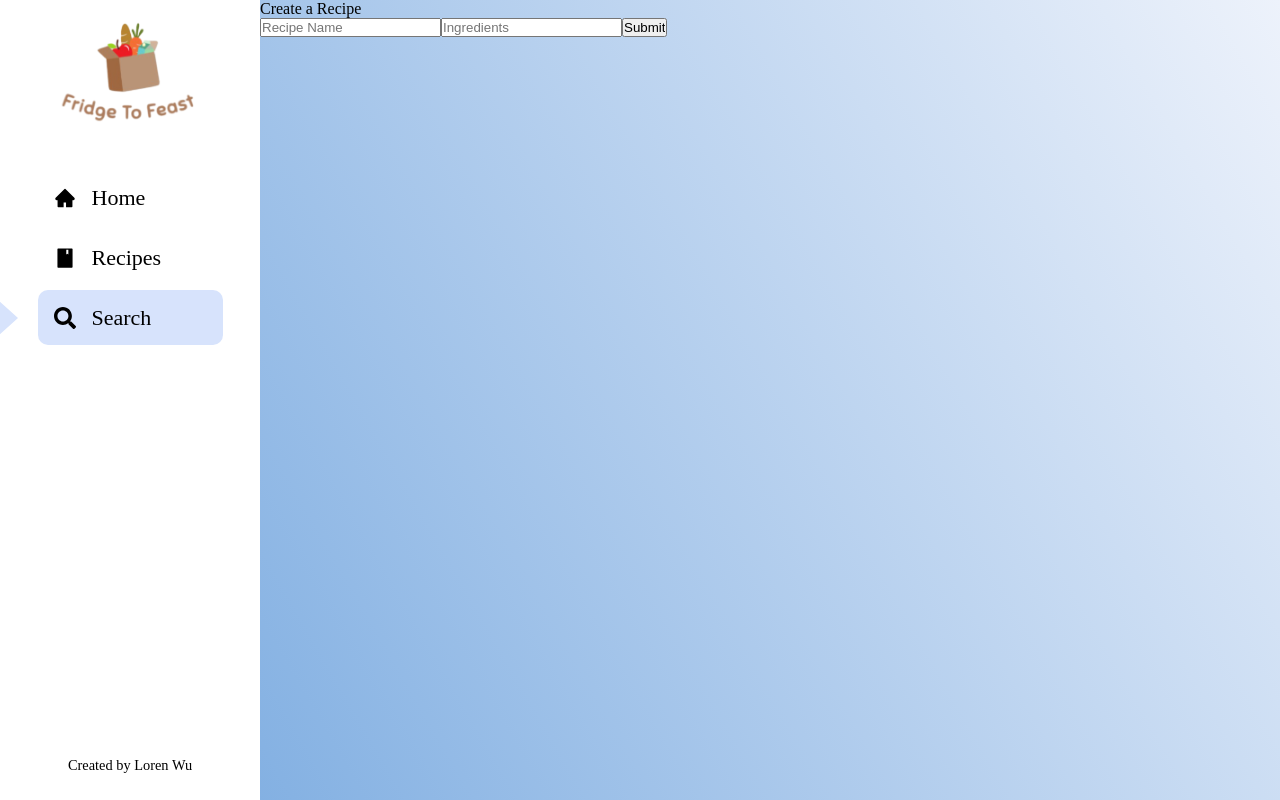
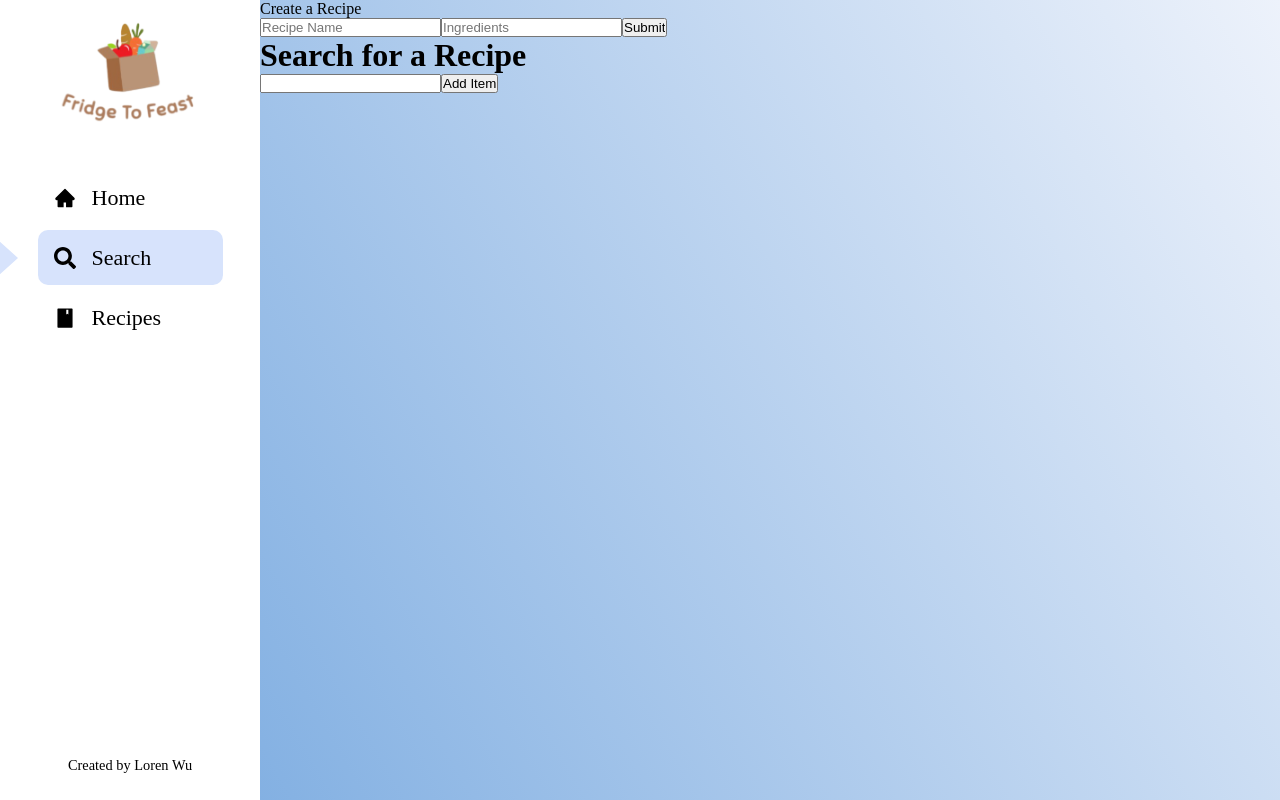
Before and after one commit to lorenfcwu/recipe_app, a React (Create React App) app in the folder client/: page /search in a window 1280 px wide. Built offline with nearby package versions, Linux system fonts and the light colour scheme.

Commit message:
Added list of ingredients functionality

```diff
--- a/client/src/App.tsx
+++ b/client/src/App.tsx
@@ -1,6 +1,6 @@
-import React, { useEffect } from 'react';
+import { useEffect } from 'react';
 import { BrowserRouter as Router, Routes, Route, useLocation } from 'react-router-dom';
-import { Home, CreateRecipe, Recipes } from './pages';
+import { Home, Search, Recipes } from './pages';
 import './assets/styles/global.css';
 
 function App() {
@@ -24,7 +24,7 @@ function App() {
           <Routes>
             <Route path='/' element={<Home />} />
             <Route path='/recipes' element={<Recipes />} />
-            <Route path='/search' element={<CreateRecipe />} />
+            <Route path='/search' element={<Search />} />
           </Routes>
         </Router>
       </div>
--- /dev/null
+++ b/client/src/components/Form.tsx
@@ -0,0 +1,53 @@
+import { SetStateAction, useState, Dispatch } from 'react';
+import { Ingredient } from './index';
+
+interface Props {
+  listItems: Item[];
+  setListItems: Dispatch<SetStateAction<Item[]>>;
+}
+
+interface Item {
+  name: string;
+  id: number;
+}
+
+const Form = ({ listItems, setListItems }: Props) => {
+  const [input, setInput] = useState<string>('');
+
+  const handleInput = (e: React.FormEvent<HTMLInputElement>) => {
+    setInput(e.currentTarget.value);
+  };
+
+  const addItem = () => {
+    const item: Item = {
+      name: input,
+      id: listItems.length === 0 ? 1 : listItems[listItems.length - 1].id + 1,
+    };
+    setListItems([...listItems, item]);
+  };
+
+  const deleteItem = (itemId: number) => {
+    setListItems(listItems.filter((item) => item.id !== itemId));
+  };
+
+  return (
+    <>
+      <div className='form-container'>
+        <div className='form-header-container'>
+          <h1 className='form-title'>Search for a Recipe</h1>
+        </div>
+        <div className='form-body-container'>
+          <input onChange={handleInput} />
+          <button onClick={addItem}> Add Item</button>
+        </div>
+      </div>
+      <div className='items-list'>
+        {listItems.map((item) => {
+          return <Ingredient name={item.name} id={item.id} deleteItem={deleteItem} />;
+        })}
+      </div>
+    </>
+  );
+};
+
+export default Form;
--- /dev/null
+++ b/client/src/components/Ingredient.tsx
@@ -0,0 +1,16 @@
+interface Props {
+  name: string;
+  id: number;
+  deleteItem: (id: number) => void;
+}
+
+const Ingredient = ({ name, id, deleteItem }: Props) => {
+  return (
+    <div className='item-object'>
+      <h1>{name}</h1>
+      <button onClick={() => deleteItem(id)}>X</button>
+    </div>
+  );
+};
+
+export default Ingredient;
--- a/client/src/components/index.ts
+++ b/client/src/components/index.ts
@@ -2,3 +2,5 @@ export { default as SectionWrapper } from './SectionWrapper';
 export { default as Header } from './Header';
 export { default as Sidebar } from './Sidebar';
 export { default as SidebarMenu } from './SidebarMenu';
+export { default as Form } from './Form';
+export { default as Ingredient } from './Ingredient';
--- a/client/src/data/sidebarData.tsx
+++ b/client/src/data/sidebarData.tsx
@@ -8,13 +8,13 @@ export const sidebarData = [
     icon: <AiIcons.AiFillHome />,
   },
   {
+    title: 'Search',
+    path: '/search',
+    icon: <FaIcons.FaSearch />,
+  },
+  {
     title: 'Recipes',
     path: '/recipes',
     icon: <AiIcons.AiFillBook />,
   },
-  {
-    title: 'Search',
-    path: '/search',
-    icon: <FaIcons.FaSearch />,
-  },
 ];
--- a/client/src/pages/Home.tsx
+++ b/client/src/pages/Home.tsx
@@ -5,9 +5,11 @@ const Home = () => {
   return (
     <SectionWrapper>
       <div className='home-header-container'>
-        <div className='search-form-placeholder'></div>
+        <div className='text-form-placeholder'></div>
       </div>
-      <div className='home-content-container'></div>
+      <div className='home-content-container'>
+        <div className='featured-recipes-container'></div>
+      </div>
     </SectionWrapper>
   );
 };
--- a/client/src/pages/CreateRecipe.tsx
+++ b/client/src/pages/Search.tsx
@@ -1,12 +1,18 @@
 import { useForm } from 'react-hook-form';
 import { useState } from 'react';
 import Axios from 'axios';
-import { SectionWrapper } from '../components';
+import { Form, SectionWrapper } from '../components';
 
 const CreateRecipe = () => {
   const { register, handleSubmit } = useForm();
   const [recipeName, setRecipeName] = useState<string>('');
   const [recipeIngredients, setRecipeIngredients] = useState<string>('');
+  const [listItems, setListItems] = useState<Item[]>([]);
+
+  interface Item {
+    name: string;
+    id: number;
+  }
 
   const onSubmit = () => {
     Axios.post('/recipe', {
@@ -45,6 +51,7 @@ const CreateRecipe = () => {
           />
           <input type='submit' />
         </form>
+        <Form listItems={listItems} setListItems={setListItems} />
       </SectionWrapper>
     </>
   );
--- a/client/src/pages/index.ts
+++ b/client/src/pages/index.ts
@@ -1,3 +1,3 @@
-export { default as CreateRecipe } from './CreateRecipe';
+export { default as Search } from './Search';
 export { default as Recipes } from './Recipes';
 export { default as Home } from './Home';
```
